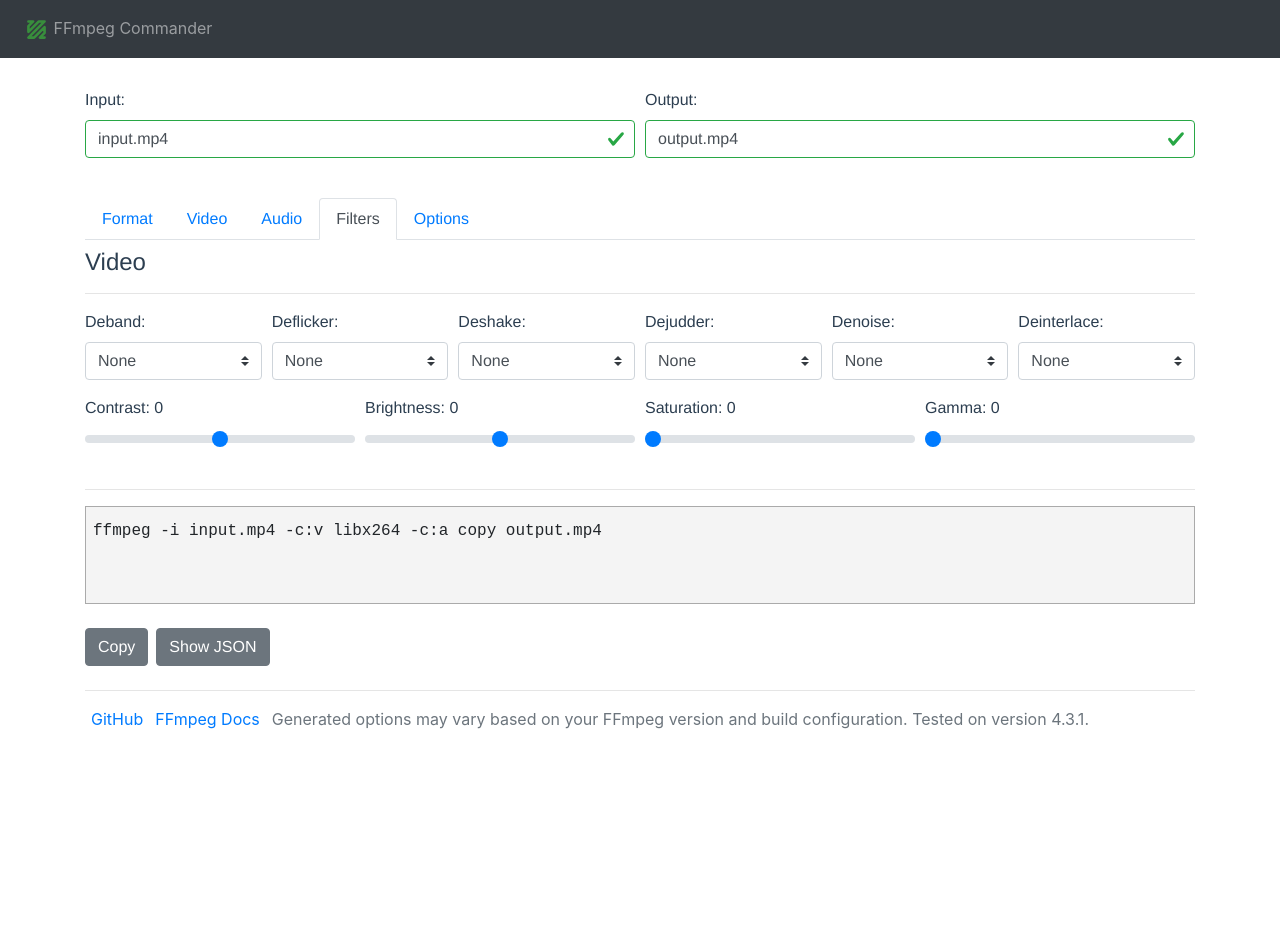
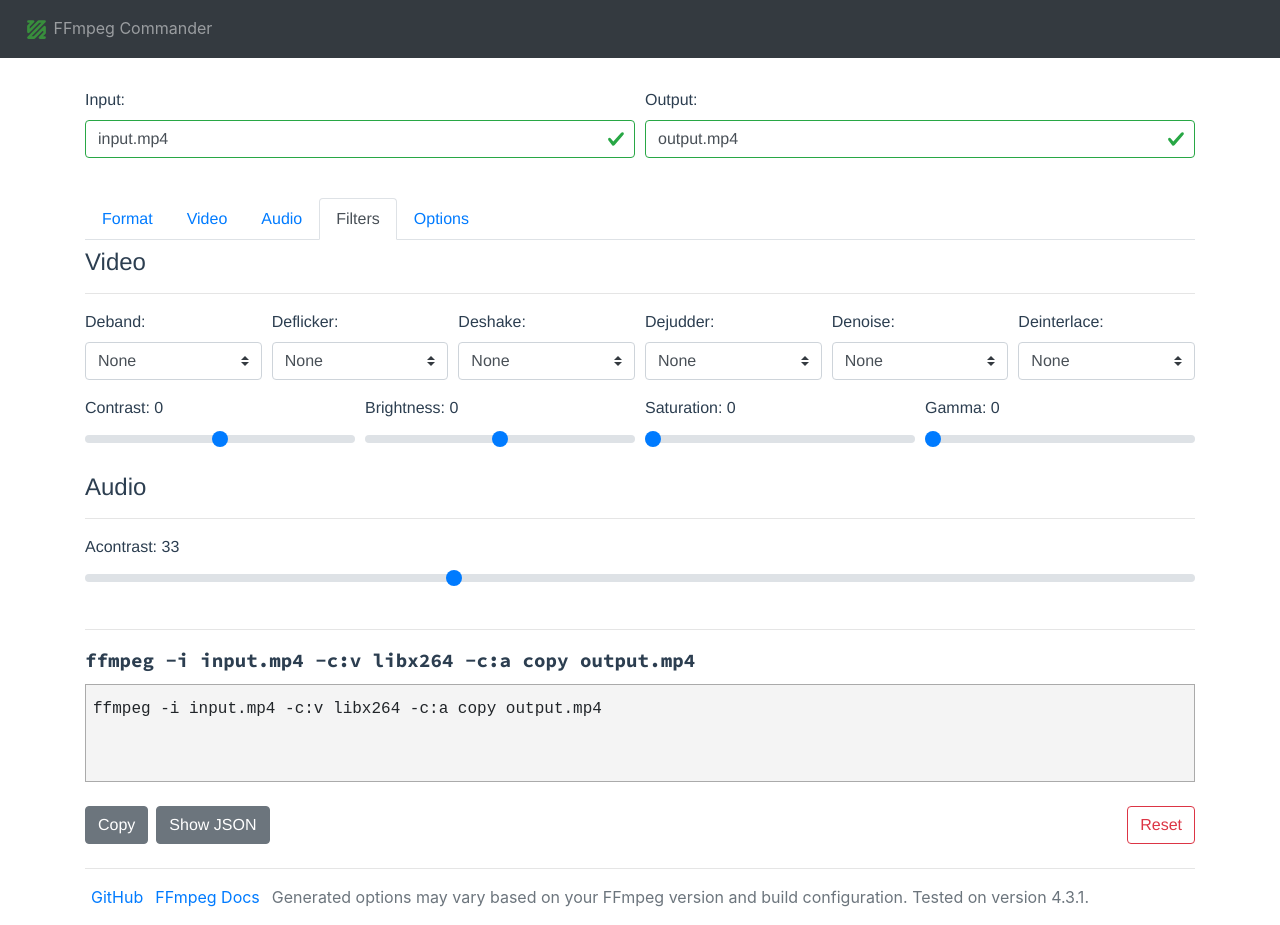
Before and after one commit to alfg/ffmpeg-commander, a Vue app: page / in a window 1280 px wide. Both pictures are taken after a click on the tab "Filters". Before the commit the page ends 800 px from the top, so only its background shows below. Built offline with nearby package versions, Linux system fonts and the light colour scheme; what vue-highlightjs would draw is missing.

Commit message:
Add an audio filter and start on tooltips.

```diff
--- /dev/null
+++ b/src/components/Command.vue
@@ -0,0 +1,75 @@
+<template>
+  <div>
+    <div class="command">
+      <span
+        v-for="i in renderCmd"
+        :key="i.value"
+        v-b-tooltip.hover
+        :title="i.description">{{ i.value }}&nbsp;</span>
+    </div>
+  </div>
+</template>
+
+<script>
+import tooltips from '@/tooltips';
+
+export default {
+  name: 'Command',
+  props: ['cmd'],
+  data() {
+    return {
+    };
+  },
+  computed: {
+    renderCmd() {
+      const s = this.cmd.split(' ');
+      const t = this.getToolTips(s);
+      return t;
+    },
+  },
+  methods: {
+    getToolTips(commandsArr) {
+      const output = [];
+
+      // Map tooltip descriptions for known options.
+      commandsArr.forEach((el) => {
+        const o = {
+          value: el,
+        };
+        const desc = tooltips.find(t => t.value === el);
+        if (desc) {
+          o.description = desc.tip;
+        }
+        output.push(o);
+      });
+      return output;
+    },
+    update(key, value) {
+      this.$emit('input', { ...this.value, [key]: value });
+    },
+  },
+};
+</script>
+
+<style scoped>
+@import url('https://fonts.googleapis.com/css2?family=Source+Code+Pro:wght@400;700&display=swap');
+.command {
+  /* background-color: #f4f4f4;
+  border: 1px solid #aaa; */
+  /* color: #000; */
+  font-size: 1.2rem;
+  font-weight: 700;
+  font-family: "Source Code Pro", monospace;
+  margin-top: 10px;
+  /* padding: 5px; */
+}
+
+.tips {
+  display: inline-block;
+}
+
+span:hover {
+  background: #ddd;
+}
+
+</style>
--- a/src/components/Editor.vue
+++ b/src/components/Editor.vue
@@ -46,6 +46,8 @@
 
     <hr />
 
+    <Command :cmd="cmd" />
+
     <div class="code">
       <b-form-textarea
         ref="code"
@@ -58,10 +60,14 @@
     </div>
 
     <div class="mt-4">
-      <b-button @click="copyToClipboard">Copy</b-button>
+      <b-button @click="copyToClipboard">{{ copied ? 'Copied!' : 'Copy' }}</b-button>
       <b-button
         class="ml-2"
         @click="toggleJSON">{{ this.showJSON ? 'Hide' : 'Show' }} JSON</b-button>
+      <b-button
+        class="ml-2 float-right"
+        variant="outline-danger"
+        @click="reset">Reset</b-button>
     </div>
 
     <b-card v-if="showJSON" no-body class="mt-3" header="JSON Format">
@@ -81,6 +87,7 @@
 import Audio from './Audio.vue';
 import Filters from './Filters.vue';
 import Options from './Options.vue';
+import Command from './Command.vue';
 
 const {
   containers,
@@ -95,10 +102,12 @@
     Audio,
     Filters,
     Options,
+    Command,
   },
   props: {},
   data() {
     return {
+      default: {},
       form: {
         input: 'input.mp4',
         output: 'output.mp4',
@@ -150,6 +159,8 @@
           contrast: 0,
           saturation: 0,
           gamma: 0,
+
+          acontrast: 33,
         },
         options: {
           extra: [],
@@ -159,6 +170,7 @@
       codecs,
       cmd: null,
       showJSON: false,
+      copied: false,
     };
   },
   computed: {
@@ -176,6 +188,7 @@
   },
   created() {
     this.generateCommand();
+    this.default = { ...this.form };
   },
   watch: {
     form: {
@@ -250,6 +263,7 @@
         contrast: filters.contrast,
         saturation: filters.saturation,
         gamma: filters.gamma,
+        acontrast: filters.acontrast,
 
         // Options.
         extra: options.extra,
@@ -267,6 +281,12 @@
       const copyText = this.$refs.code;
       copyText.select();
       document.execCommand('copy');
+
+      // Update copy button text.
+      this.copied = true;
+      setTimeout(() => {
+        this.copied = false;
+      }, 1000);
     },
     toggleJSON() {
       this.showJSON = !this.showJSON;
@@ -326,9 +346,13 @@
           contrast: filters.contrast,
           saturation: filters.saturation,
           gamma: filters.gamma,
+          acontrast: filters.acontrast,
         },
       };
       return json;
+    },
+    reset() {
+      this.form = { ...this.default };
     },
   },
 };
--- a/src/components/Filters.vue
+++ b/src/components/Filters.vue
@@ -29,8 +29,19 @@
       </b-col>
     </b-form-row>
 
-    <!-- <h4>Audio</h4>
-    <hr /> -->
+    <h4>Audio</h4>
+    <hr />
+    <b-form-row>
+      <b-col v-for="item in dynamics" :key="item.name">
+        <b-form-group :label="`${item.name}: ${value[item.name]}`" :label-for="item.name">
+          <b-form-input
+            :id="item.name"
+            v-bind:value="value[item.name]"
+            @input="update(item.name, $event)"
+            type="range" :min="item.min" :max="item.max"></b-form-input>
+        </b-form-group>
+      </b-col>
+    </b-form-row>
 
   </div>
 </template>
@@ -66,6 +77,9 @@
         { name: 'saturation', min: 0, max: 300 },
         { name: 'gamma', min: 1, max: 100 },
       ],
+      dynamics: [
+        { name: 'acontrast', min: 0, max: 100 },
+      ],
     };
   },
   methods: {
--- a/src/ffmpeg.js
+++ b/src/ffmpeg.js
@@ -165,6 +165,12 @@
     const arg = [`volume=${options.volume / 100}`];
     af.push(...arg);
   }
+
+  if (options.acontrast && parseInt(options.acontrast, 10) !== 33) {
+    const arg = [`acontrast=${options.acontrast / 100}`];
+    af.push(...arg);
+  }
+
   return af.join(',');
 }
 
--- /dev/null
+++ b/src/tooltips.js
@@ -0,0 +1,14 @@
+const tooltips = [
+  { value: 'ffmpeg', tip: 'Command used to run FFmpeg.' },
+  { value: '-i', tip: 'Input file.' },
+  { value: '-c:v', tip: 'Selects a video codec.' },
+  { value: '-c:a', tip: 'Selects an audio codec.' },
+  { value: '-ss', tip: 'Specify a start timestamp.' },
+  { value: '-to', tip: 'Specify a stop timestamp.' },
+  { value: '-preset', tip: 'A preset is a collection of options that will provide a certain encoding speed to compression ratio.' },
+  { value: '-tune', tip: 'Use -tune to change settings based upon the specifics of your input.' },
+  { value: '-profile:v', tip: 'The -profile:v option limits the output to a specific H.264 profile. Some devices (mostly very old or obsolete) only support the more limited Constrained Baseline or Main profiles. You can set these profiles with -profile:v baseline or -profile:v main.' },
+  { value: '-level', tip: 'Set the -profile:v level for h.264.' },
+];
+
+export default tooltips;
```
